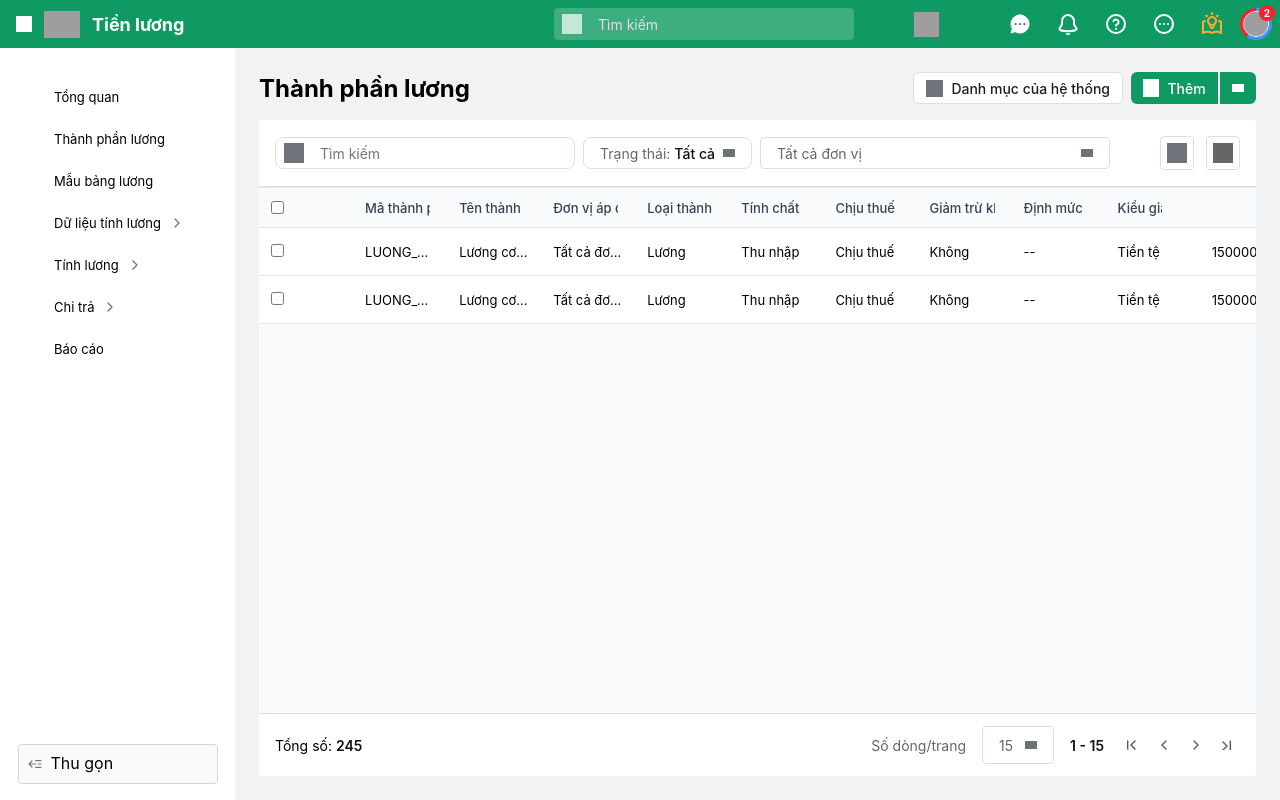
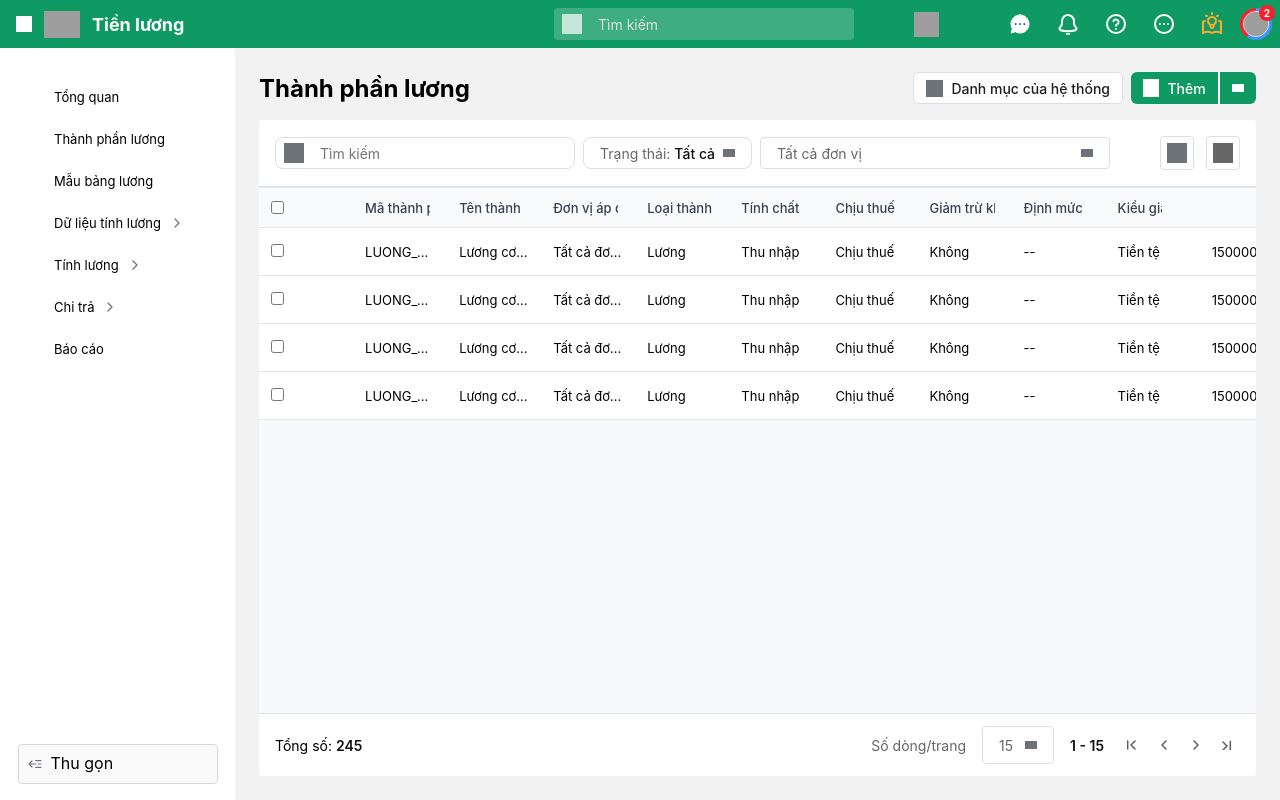
Before and after one commit to DangHieu19022004/FE-Shop-Ecommerce, a Vue app: page /salarycomposition in a window 1280 px wide. Built offline with nearby package versions, Linux system fonts and the light colour scheme; grey boxes are pictures that could not be loaded; a web font is replaced by a local one.

Commit message:
fix: tooltip MsIcon + pin icon table

```diff
--- a/src/components/base/MsIcon.vue
+++ b/src/components/base/MsIcon.vue
@@ -3,20 +3,26 @@
         ref="iconRef"
         :class='["ms-icon", `ms-icon--${props.shape}`, { "ms-icon--no-hover": props.background, "ms-icon--no-cursor": props.background }, props.wrapperClass]'
         @mouseenter="handleMouseEnter"
+        @mouseleave="handleMouseLeave"
     >
         <div :class="props.class"></div>
+
+        <!-- Teleport ra body để thoát hoàn toàn khỏi mọi stacking context của cha -->
+        <Teleport to="body">
             <span
-            v-if="props.message && !props.background"
+                v-if="props.message && !props.background && isHovered"
                 ref="tooltipRef"
                 :class='["ms-icon__tooltip", `ms-icon__tooltip--${tooltipPosition}`]'
-            :style="{ '--tooltip-offset-x': `${tooltipOffsetX}px` }"
+                :style="tooltipStyle"
             >
                 {{ props.message }}
             </span>
+        </Teleport>
     </div>
 </template>
+
 <script setup>
-import {defineProps, nextTick, ref} from "vue";
+import { defineProps, nextTick, ref } from "vue";
 
 const props = defineProps({
     message: {
@@ -44,9 +50,12 @@ const props = defineProps({
 const iconRef = ref(null);
 const tooltipRef = ref(null);
 const tooltipPosition = ref("bottom");
-const tooltipOffsetX = ref(0);
+const tooltipStyle = ref({});
+const isHovered = ref(false);
 
 const handleMouseEnter = () => {
+    isHovered.value = true;
+    // Chờ Teleport render xong tooltip trước khi đo kích thước
     nextTick(() => {
         if (!iconRef.value || !tooltipRef.value) return;
 
@@ -57,27 +66,34 @@ const handleMouseEnter = () => {
         const gap = 6;
         const safePadding = 8;
 
+        const spaceBottom = viewportHeight - iconRect.bottom;
         const spaceTop = iconRect.top;
-        const spaceBottom = viewportHeight - iconRect.bottom;
 
+        let top;
         if (spaceBottom < tooltipRect.height + gap && spaceTop >= tooltipRect.height + gap) {
             tooltipPosition.value = "top";
+            top = iconRect.top - tooltipRect.height - gap;
         } else {
             tooltipPosition.value = "bottom";
+            top = iconRect.bottom + gap;
         }
 
-        const idealLeft = iconRect.left + iconRect.width / 2 - tooltipRect.width / 2;
-        const overflowLeft = safePadding - idealLeft;
-        const overflowRight = idealLeft + tooltipRect.width - (viewportWidth - safePadding);
+        // Căn giữa theo icon, điều chỉnh nếu tràn viewport
+        let left = iconRect.left + iconRect.width / 2 - tooltipRect.width / 2;
+        left = Math.max(safePadding, Math.min(left, viewportWidth - tooltipRect.width - safePadding));
 
-        let offsetX = 0;
-        if (overflowLeft > 0) offsetX += overflowLeft;
-        if (overflowRight > 0) offsetX -= overflowRight;
-
-        tooltipOffsetX.value = offsetX;
+        tooltipStyle.value = {
+            top: top + "px",
+            left: left + "px",
+        };
     });
 };
+
+const handleMouseLeave = () => {
+    isHovered.value = false;
+};
 </script>
+
 <style>
 .ms-icon {
     position: relative;
@@ -104,35 +120,39 @@ const handleMouseEnter = () => {
     background-color: #B6B5B5;
 }
 
+/* Tooltip render ở body qua Teleport — thoát mọi stacking context */
 .ms-icon__tooltip {
-    position: absolute;
-    left: 50%;
-    transform: translateX(calc(-50% + var(--tooltip-offset-x, 0px)));
+    position: fixed;
     padding: 10px 18px;
     border-radius: 4px;
     background-color: #222;
     color: #fff;
     font-size: 14px;
     white-space: nowrap;
-    visibility: hidden;
     pointer-events: none;
-    transition: opacity 0.15s ease, visibility 0.15s ease;
-    z-index: 1;
+    z-index: 99999;
+    animation: ms-tooltip-in 0.12s ease forwards;
 }
 
-.ms-icon__tooltip--bottom {
-    top: calc(100% + 6px);
+@keyframes ms-tooltip-in {
+    from { opacity: 0; transform: translateY(4px); }
+    to   { opacity: 1; transform: translateY(0); }
 }
 
 .ms-icon__tooltip--top {
-    bottom: calc(100% + 6px);
+    animation: ms-tooltip-in-up 0.12s ease forwards;
+}
+
+@keyframes ms-tooltip-in-up {
+    from { opacity: 0; transform: translateY(-4px); }
+    to   { opacity: 1; transform: translateY(0); }
 }
 
 .ms-icon__tooltip::after {
     content: "";
     position: absolute;
     left: 50%;
-    transform: translateX(calc(-50% - var(--tooltip-offset-x, 0px)));
+    transform: translateX(-50%);
     border-width: 5px;
     border-style: solid;
 }
@@ -146,9 +166,4 @@ const handleMouseEnter = () => {
     bottom: -10px;
     border-color: #222 transparent transparent transparent;
 }
-
-.ms-icon:hover .ms-icon__tooltip {
-    opacity: 1;
-    visibility: visible;
-}
 </style>
--- a/src/components/base/MsTable.vue
+++ b/src/components/base/MsTable.vue
@@ -33,10 +33,7 @@
             >
               <!-- Icon pin hiển khi cột đang được ghim -->
               <span v-if="field.pinned === 'left'" class="col-pin-icon" title="Đang ghim cột">
-                <svg width="10" height="10" viewBox="0 0 16 16" fill="none">
-                  <path d="M9.5 1.5L14.5 6.5L10.5 10.5L8 8L4 12L3 11L7 7L4.5 4.5L8.5 0.5L9.5 1.5Z" fill="#1c6ef3"/>
-                  <line x1="2" y1="14" x2="6" y2="10" stroke="#1c6ef3" stroke-width="1.5" stroke-linecap="round"/>
-                </svg>
+                <div class="mi-pinned"></div>
               </span>
 
               <!-- Nội dung header -->
--- a/src/feat/salarycomposition/SalaryComposition.vue
+++ b/src/feat/salarycomposition/SalaryComposition.vue
@@ -147,6 +147,40 @@ import MsTable from "@/components/base/MsTable.vue";
 const emit = defineEmits(["openFormEdit", "deleteItem"]);
 
 const salaryCompositions = [
+  {
+    salary_composition_id: "mock-id-001",
+    salary_composition_code: "LUONG_CO_BAN",
+    salary_composition_name: "Lương cơ bản",
+    organization_name: "Tất cả đơn vị",
+    composition_type: "Lương",
+    composition_nature: "Thu nhập",
+    taxable: "Chịu thuế",
+    tax_deduction: "Không",
+    quota: "",
+    value_type: "Tiền tệ",
+    formula: "15000000",
+    description: "Lương cơ bản nhân viên",
+    option_show_paycheck: "Có",
+    source_type: "Hệ thống",
+    status: "Đang theo dõi",
+  },
+  {
+    salary_composition_id: "mock-id-001",
+    salary_composition_code: "LUONG_CO_BAN",
+    salary_composition_name: "Lương cơ bản",
+    organization_name: "Tất cả đơn vị",
+    composition_type: "Lương",
+    composition_nature: "Thu nhập",
+    taxable: "Chịu thuế",
+    tax_deduction: "Không",
+    quota: "",
+    value_type: "Tiền tệ",
+    formula: "15000000",
+    description: "Lương cơ bản nhân viên",
+    option_show_paycheck: "Có",
+    source_type: "Hệ thống",
+    status: "Đang theo dõi",
+  },
   {
     salary_composition_id: "mock-id-001",
     salary_composition_code: "LUONG_CO_BAN",
```
Lines whose indentation alone changed are shown as unchanged.
